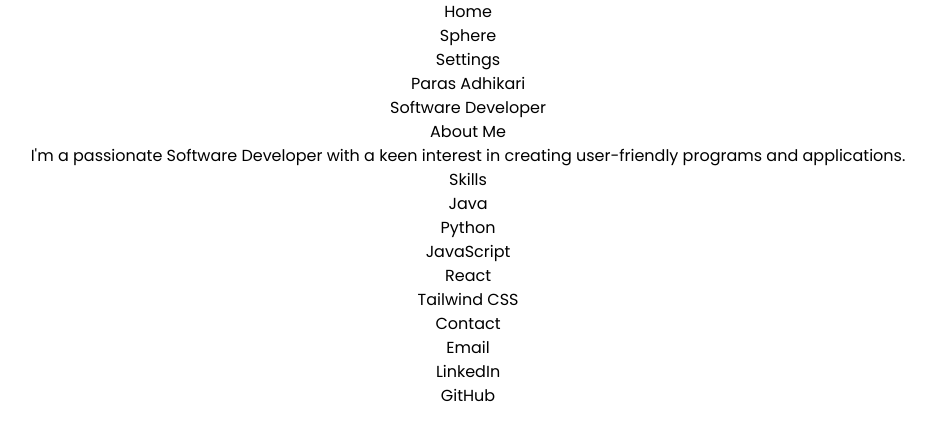
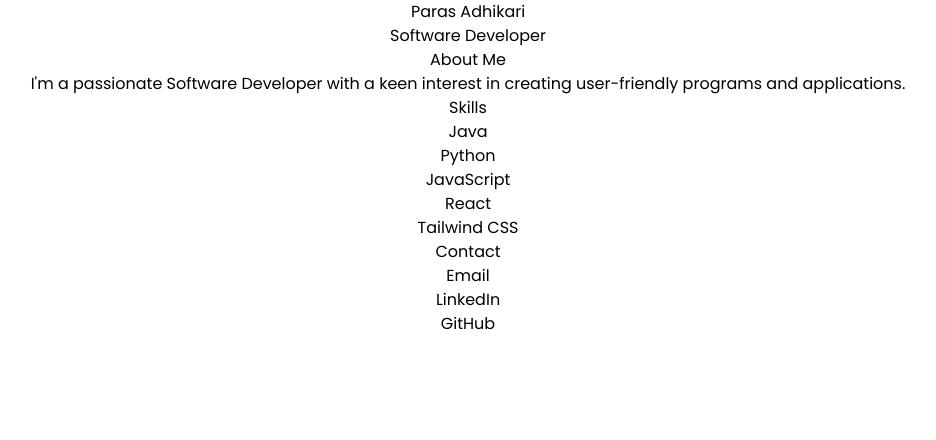
Before and after one commit to ParasManiAdhikari/react_tailwind_portfolio, a React (Vite) app: page / in a window 1280 px wide. Shown: the top 440 px of the page, without its empty margins (172-1108 px from the left). Built offline with nearby package versions, Linux system fonts and the light colour scheme.

Commit message:
delete navbar

```diff
--- a/src/App.jsx
+++ b/src/App.jsx
@@ -12,20 +12,6 @@ const App = () => {
     <div>
       {isTrueView ? (
         <div className="min-h-screen bg-pastel-green text-gray-800 flex flex-col justify-center items-center">
-                    {/* Navigation Bar */}
-                    <nav className="bg-white shadow-md p-4 rounded-lg hidden">
-                        <ul className="flex justify-between">
-                            <li className="mr-6">
-                                <a href="#" className="text-lg font-semibold">Home</a>
-                            </li>
-                            <li className="mr-6">
-                                <a href="#" className="text-lg font-semibold">Sphere</a>
-                            </li>
-                            <li>
-                                <a href="#" className="text-lg font-semibold">Settings</a>
-                            </li>
-                        </ul>
-                    </nav>
 
           {/* Main Content */}
           <section className="container mx-auto mt-8 flex justify-center">
@@ -55,7 +41,7 @@ const App = () => {
             <p className="text-lg font-semibold">Contact</p>
             <ul className="flex space-x-4 mt-2 underline">
               <li>
-                              <button className="underline hover:shadow-outline-blue focus:shadow-outline-blue" onClick={toggleView}>Email</button>
+                <button className="underline" onClick={toggleView}>Email</button>
               </li>
               <li>
                 <a href="https://www.linkedin.com/in/paras-adhikari-247726245/" className="text-pastel-green hover:underline">LinkedIn</a>
@@ -65,6 +51,7 @@ const App = () => {
               </li>
             </ul>
           </footer>
+
         </div>
       ) : (
         <div className="min-h-screen flex flex-col justify-center items-center">
```
Lines whose indentation alone changed are shown as unchanged.
